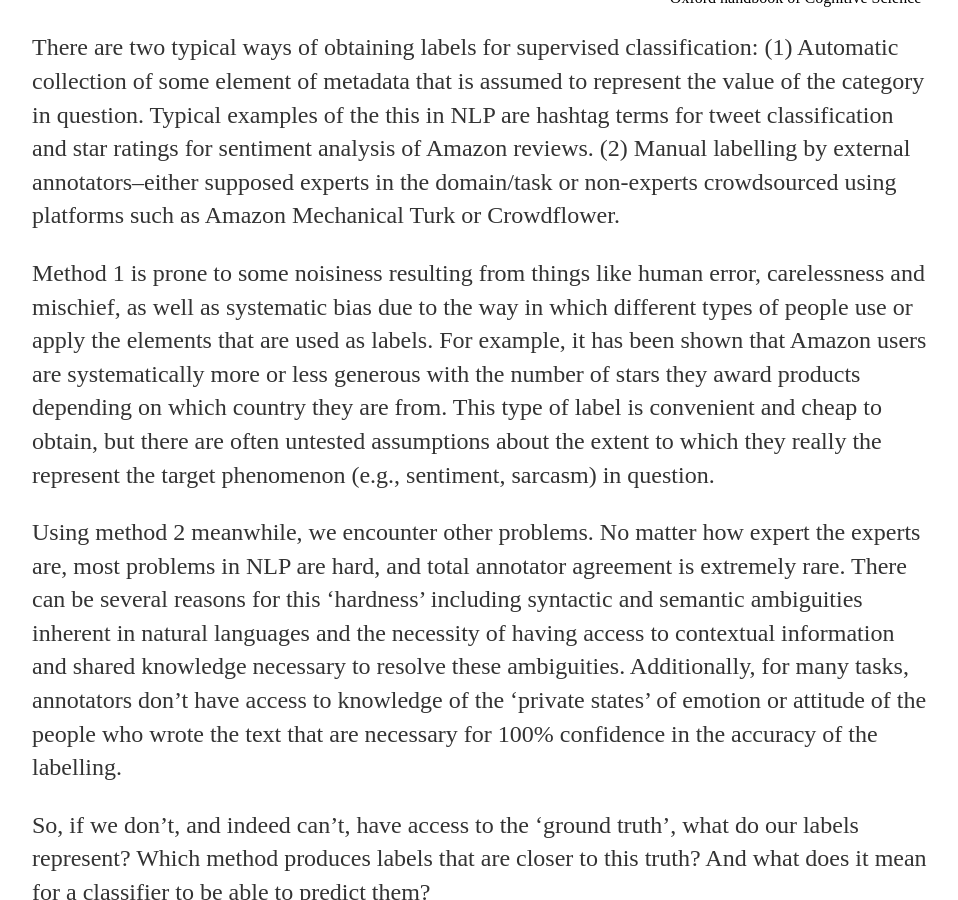
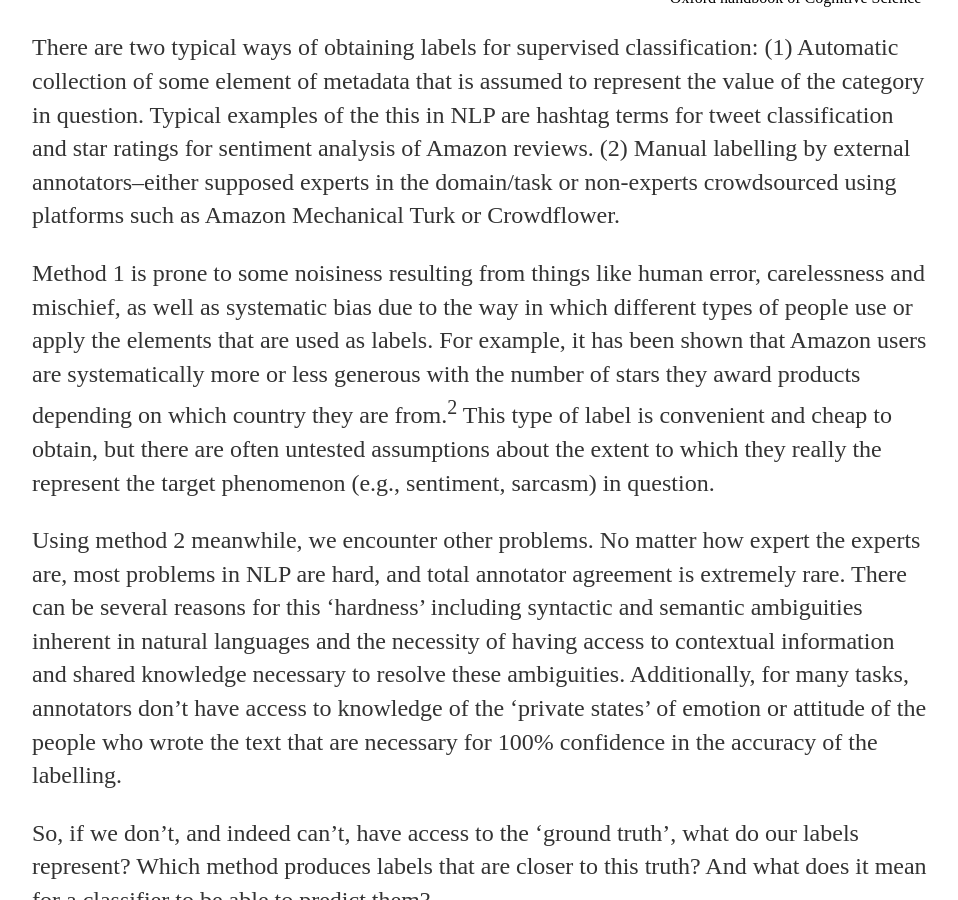
Before and after one commit to GavinAbercrombie/gavinabercrombie.github.io, a Jekyll site: the page built from _posts/2018-03-26-What-is-the-gold-in-gold-standard-labels-for-NLP?.md, in a window 1280 px wide and 900 px high, scrolled down 642 px. Shown: the whole window, without its empty margins (160-1118 px from the left). Built offline with Jekyll 4.4.1, drawn with Linux system fonts in a browser that asks for light colours; our own code applies the rules of GitHub Pages for plain Markdown files; some of the changed lines change nothing that is shown; some of the changed text lies outside the part shown.

Commit message:
Update 2018-03-26-What-is-the-gold-in-gold-standard-labels-for-NLP?.md

```diff
--- a/_posts/2018-03-26-What-is-the-gold-in-gold-standard-labels-for-NLP?.md
+++ b/_posts/2018-03-26-What-is-the-gold-in-gold-standard-labels-for-NLP?.md
@@ -9,7 +9,7 @@
 (1)  Automatic collection of some element of metadata that is assumed to represent the value of the category in question. Typical examples of the this in NLP are hashtag terms for tweet classification and star ratings for sentiment analysis of Amazon reviews.
 (2) Manual labelling by external annotators–either supposed experts in the domain/task or non-experts crowdsourced using platforms such as Amazon Mechanical Turk or Crowdflower.
 
-Method 1 is prone to some noisiness resulting from things like human error, carelessness and mischief, as well as systematic bias due to the way in which different types of people use or apply the elements that are used as labels. For example, it has been shown that Amazon users are systematically more or less generous with the number of stars they award products depending on which country they are from. This type of label is convenient and cheap to obtain, but there are often untested assumptions about the extent to which they really the represent the target phenomenon (e.g., sentiment, sarcasm) in question.
+Method 1 is prone to some noisiness resulting from things like human error, carelessness and mischief, as well as systematic bias due to the way in which different types of people use or apply the elements that are used as labels. For example, it has been shown that Amazon users are systematically more or less generous with the number of stars they award products depending on which country they are from.<sup>2</sup> This type of label is convenient and cheap to obtain, but there are often untested assumptions about the extent to which they really the represent the target phenomenon (e.g., sentiment, sarcasm) in question.
 
 Using method 2 meanwhile, we encounter other problems. No matter how expert the experts are, most problems in NLP are hard, and total annotator agreement is extremely rare. There can be several reasons for this ‘hardness’ including syntactic and semantic ambiguities inherent in natural languages and the necessity of having access to contextual information and shared knowledge necessary to resolve these ambiguities. Additionally, for many tasks, annotators don’t have access to knowledge of the ‘private states’ of emotion or attitude of the people who wrote the text that are necessary for 100% confidence in the accuracy of the labelling.
 
@@ -28,6 +28,7 @@
 
 That probably sounds pretty flaky if you’re used to hard logic and reasoning, but it’s all we have and it seems to work okay for many practical applications.
 
-<h4>References</h4>
+<h3>References</h3>
 
-Nirenburg, S. and McShane, M., 2016. Natural language processing. The Oxford Handbook of Cognitive Science, p.337.
+1. Nirenburg, S. and McShane, M., 2016. Natural language processing. The Oxford Handbook of Cognitive Science, p.337.
+2. Hardt, D., & Wulff, J. (2012). What is the meaning of 5*'s? An investigation of the expression and rating of sentiment. In KONVENS (pp. 319-326).
```
